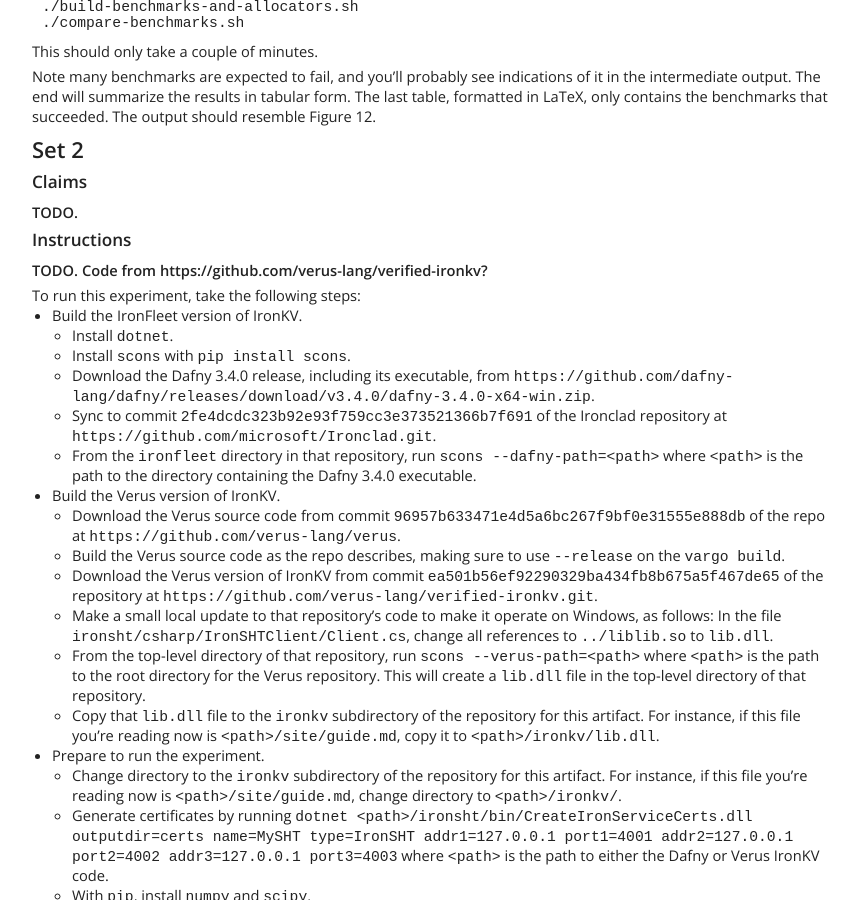
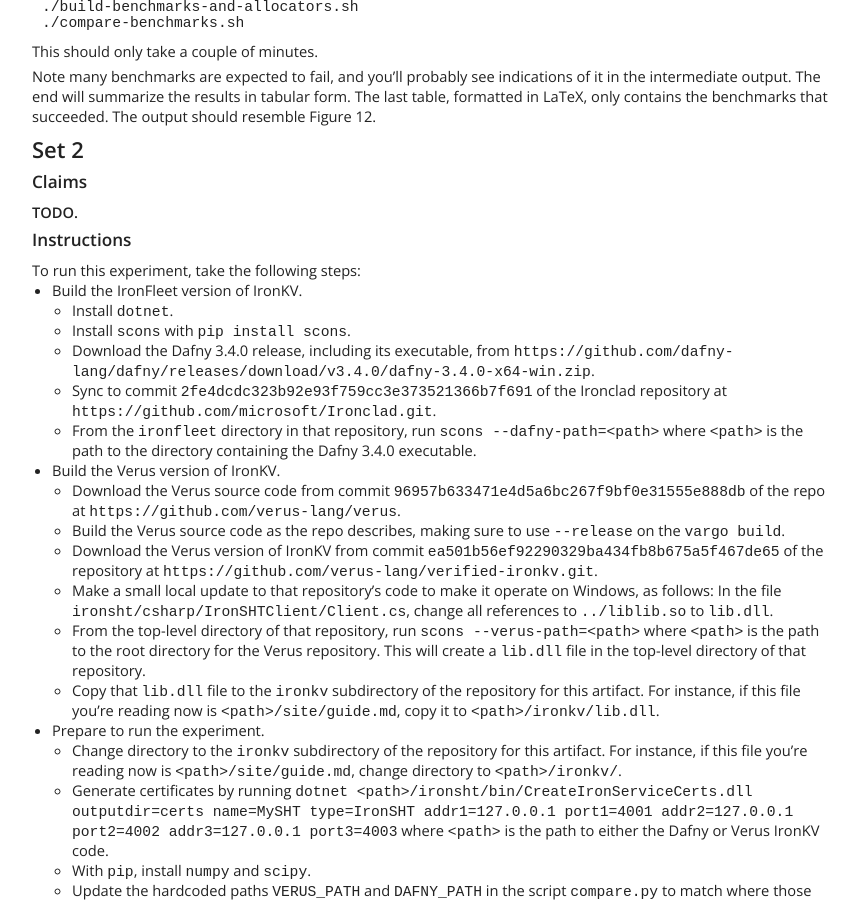
Before and after one commit to verus-lang/paper-sosp24-artifact, a Jekyll site: the page built from site/guide.md, in a window 1280 px wide and 900 px high, scrolled down 1521 px. Shown: the whole window, without its empty margins (8-866 px from the left). Built offline with Jekyll 4.4.1, drawn with Linux system fonts in a browser that asks for light colours.

Commit message:
Remove one TODO for Set 2

```diff
--- a/site/guide.md
+++ b/site/guide.md
@@ -105,8 +105,6 @@ The output should resemble Figure 12.
 **TODO.**
 
 ### Instructions
-
-**TODO. Code from https://github.com/verus-lang/verified-ironkv?**
 
 To run this experiment, take the following steps:
 
```
